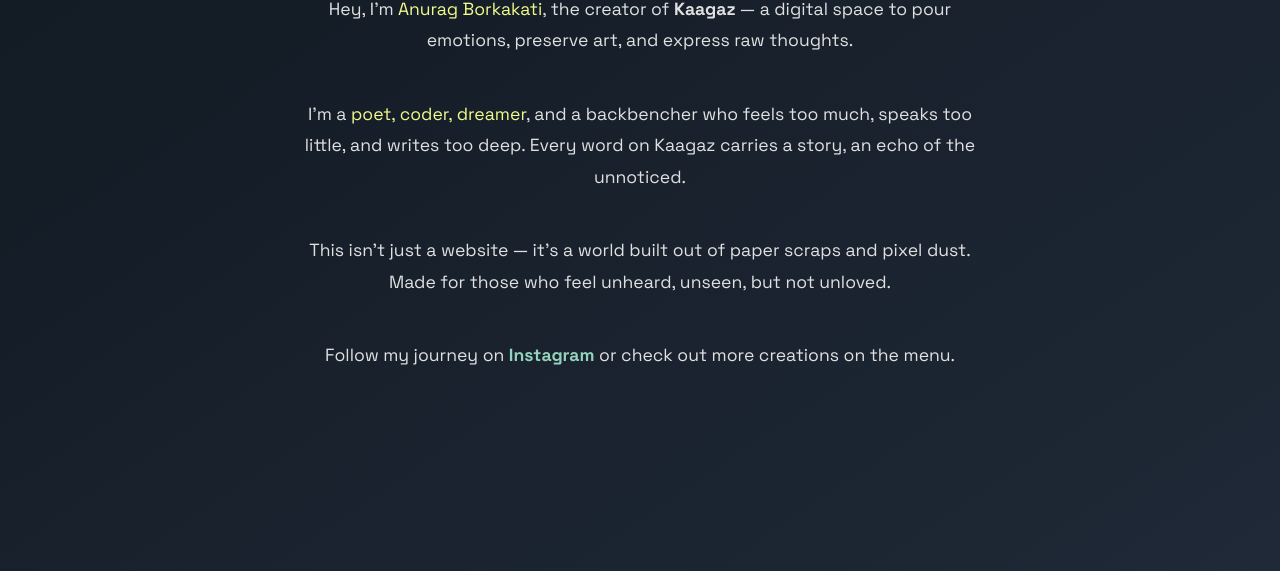
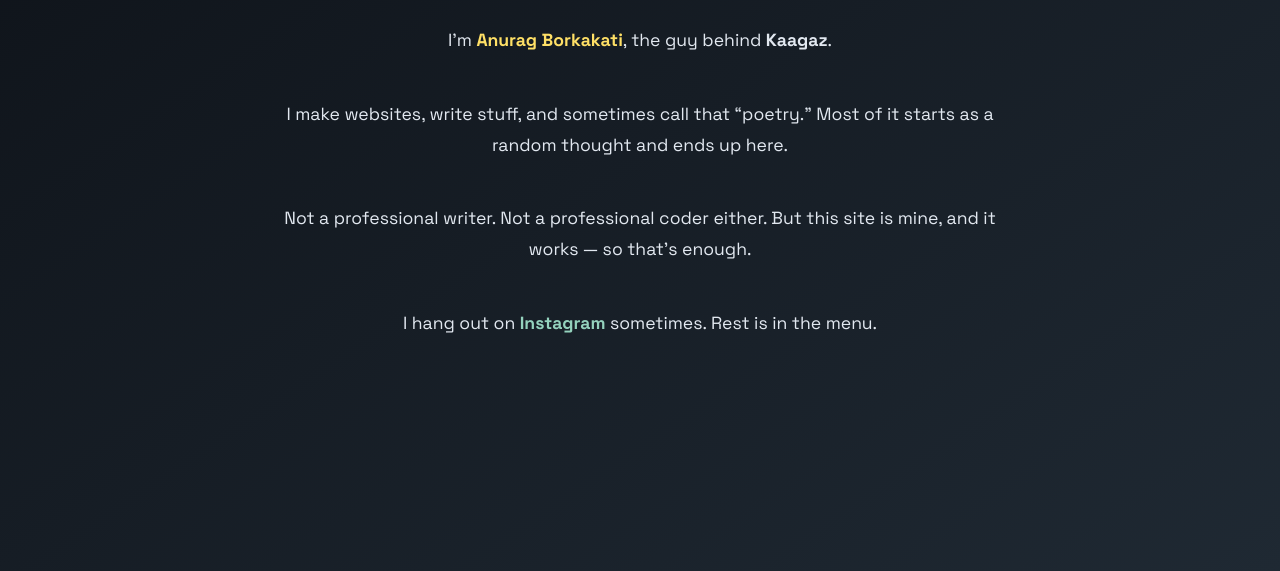
Before and after one commit to anurvg/aboutc.github.io, a plain HTML site: page index.html in a window 1280 px wide. Shown: the part 293-864 px from the top of the page. Drawn offline with Linux system fonts and the light colour scheme.

Commit message:
index.html

```diff
--- a/index.html
+++ b/index.html
@@ -1,4 +1,5 @@
-<!DOCTYPE html><html lang="en">
+<!DOCTYPE html>
+<html lang="en">
 <head>
   <meta charset="UTF-8" />
   <meta name="viewport" content="width=device-width, initial-scale=1.0" />
@@ -8,9 +9,9 @@
     body {
       margin: 0;
       padding: 0;
-      background: linear-gradient(to bottom right, #101820, #1f2937);
+      background: linear-gradient(to bottom right, #0d1117, #1f2933);
       font-family: 'Space Grotesk', sans-serif;
-      color: #e0e0e0;
+      color: #e2e8f0;
       display: flex;
       flex-direction: column;
       align-items: center;
@@ -18,48 +19,51 @@
       min-height: 100vh;
       text-align: center;
       padding: 2rem;
-    }h1 {
+    }
+
+    h1 {
       font-size: 2.5rem;
       margin-bottom: 1rem;
-  color: #a8dadc;
+      color: #64ffda;
     }
 
     p {
-  max-width: 700px;
+      max-width: 720px;
       font-size: 1.1rem;
-  line-height: 1.8;
-  margin-bottom: 1.5rem;
+      line-height: 1.75;
+      margin-bottom: 1.6rem;
     }
 
     .highlight {
-  color: #f1fa8c;
+      color: #ffe066;
+      font-weight: 600;
     }
 
     a {
       color: #94d2bd;
       text-decoration: none;
       font-weight: bold;
+      transition: color 0.3s ease;
     }
 
     a:hover {
-  color: #e9c46a;
+      color: #f4a261;
     }
-
   </style>
 </head>
 <body>
   <h1>About the Creator</h1>
   <p>
-    Hey, I'm <span class="highlight">Anurag Borkakati</span>, the creator of <strong>Kaagaz</strong> — a digital space to pour emotions, preserve art, and express raw thoughts.
+    I'm <span class="highlight">Anurag Borkakati</span>, the guy behind <strong>Kaagaz</strong>.
   </p>
   <p>
-    I’m a <span class="highlight">poet, coder, dreamer</span>, and a backbencher who feels too much, speaks too little, and writes too deep. Every word on Kaagaz carries a story, an echo of the unnoticed.
+    I make websites, write stuff, and sometimes call that “poetry.” Most of it starts as a random thought and ends up here.
   </p>
   <p>
-    This isn’t just a website — it’s a world built out of paper scraps and pixel dust. Made for those who feel unheard, unseen, but not unloved.
+    Not a professional writer. Not a professional coder either. But this site is mine, and it works — so that’s enough.
   </p>
   <p>
-    Follow my journey on <a href="https://instagram.com/anurvg.r" target="_blank">Instagram</a> or check out more creations on the menu.
+    I hang out on <a href="https://instagram.com/anurvg.r" target="_blank">Instagram</a> sometimes. Rest is in the menu.
   </p>
 </body>
 </html>
```
Lines whose indentation alone changed are shown as unchanged.
